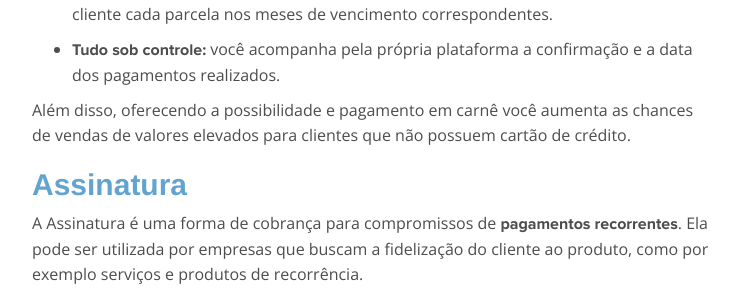
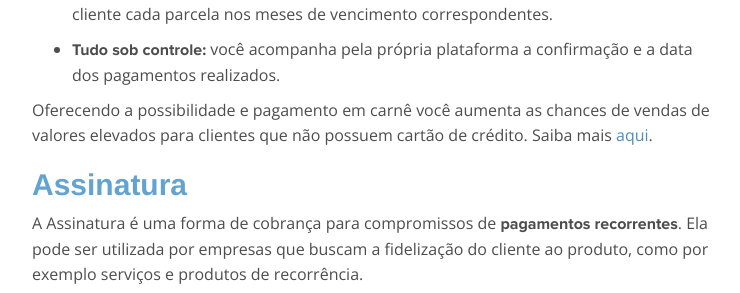
Before and after one commit to BoletoSimples/boletosimples-features, a Jekyll site: the page built from emissao-de-boletos.markdown, in a window 1280 px wide and 900 px high, scrolled down 3300 px. Shown: the part 161-454 px from the top of the window, without its empty margins (408-1148 px from the left). Built offline with Jekyll 4.4.1, drawn with Linux system fonts in a browser that asks for light colours.

Commit message:
Updated Emissao De Boletos

```diff
--- a/emissao-de-boletos.markdown
+++ b/emissao-de-boletos.markdown
@@ -76,7 +76,7 @@ As principais vantagens de gerar carnês no Boleto Simples são:
 
 * **Tudo sob controle:** você acompanha pela própria plataforma a confirmação e a data dos pagamentos realizados.
 
-Além disso, oferecendo a possibilidade e pagamento em carnê você aumenta as chances de vendas de valores elevados para clientes que não possuem cartão de crédito.
+Oferecendo a possibilidade e pagamento em carnê você aumenta as chances de vendas de valores elevados para clientes que não possuem cartão de crédito. Saiba mais [aqui](http://boletosimples-features.siteleaf.net/cobranca-parcelada-carnes/).
 
 ## Assinatura
 
```
